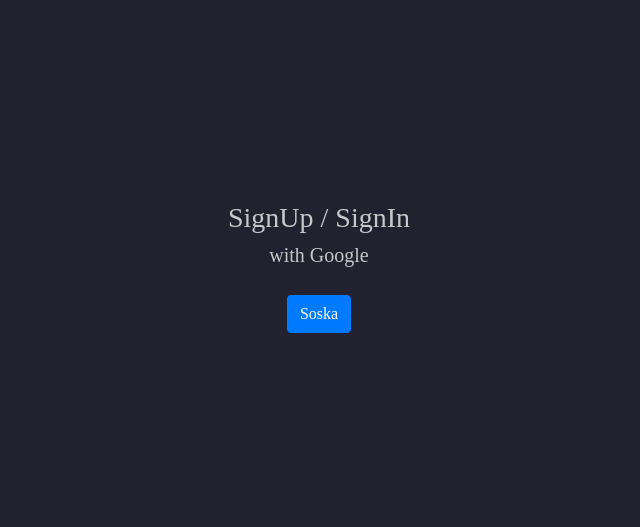
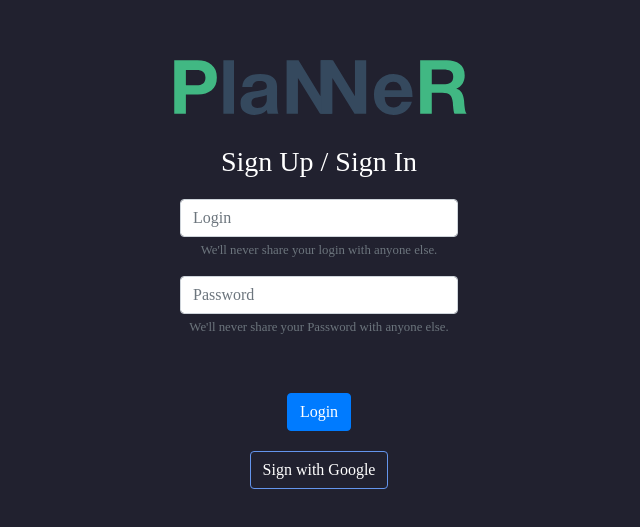
Before and after one commit to EgoTkachenco/planner, a Vue app: page / in a window 1280 px wide. Shown: the part 133-660 px from the top of the page, without its empty margins (321-961 px from the left). Built offline with nearby package versions, Linux system fonts and the light colour scheme; a web font is replaced by a local one.

Commit message:
change Auth page and add logo-p

```diff
--- a/src/views/Auth.vue
+++ b/src/views/Auth.vue
@@ -2,11 +2,31 @@
   <div class="row justify-content-center h-100-vh">
     <div class="col-12 d-flex align-items-center justify-content-center">
       <div class="auth-card w-100 p-4 py-5" v-if="!isLoading">
-        <div class="h3 text-center">SignUp / SignIn</div>
-        <div class="h5 text-center">with Google</div>
+        <img src="../assets/logo-p.svg" alt="logo-vue" width="300px" height="100px">
+        <div class="h3 text-center">Sign Up / Sign In</div>
 
-        <button class="btn btn-primary mt-5" @click="googleSignIn">
-          Soska
+        <form action="" class="col-12">
+          <div class="form-group">
+            <input type="email" class="form-control" id="exampleInputEmail1" aria-describedby="emailHelp" placeholder="Login">
+            <small id="emailHelp" class="form-text text-muted">We'll never share your login with anyone else.</small>
+          </div>
+
+           <div class="form-group">
+            <input type="password" class="form-control" id="exampleInputEmail1" aria-describedby="emailHelp" placeholder="Password">
+            <small id="emailHelp" class="form-text text-muted">We'll never share your Password with anyone else.</small>
+          </div>
+        </form>
+
+        <div class="h5 text-center"></div>
+
+        <button class="btn btn-primary mt-5" @click="loginWithEmail">
+          Login
+        </button>
+
+        <br>
+
+        <button class="btn btn-primary btn-google mt-5" @click="googleSignIn">
+          Sign with Google
         </button>
       </div>
       <div class="auth-card">
@@ -22,6 +42,7 @@
       isLoading: false,
       messageTimeout: null,
       loadingMessage: '',
+
     }),
     watch: {
       isLoading(val) {
@@ -52,6 +73,9 @@
       },
     },
     methods: {
+      loginWithEmail() {
+
+      },
       googleSignIn() {
         this.isLoading = true;
         this.$store.dispatch('googleSignin').then(() => {
@@ -70,7 +94,19 @@
   .auth-card {
     max-width: 350px;
     /* background: rgb(36,35,51); */
-    color: rgba(255, 255, 255, 0.75);
+    color: #fff;
     border-radius: 20px;
+
   }
+
+  .input-auth {
+    border: 1px #fff;
+    border-color: #fff;
+    padding: 5px  10px;
+  }
+
+  .btn-google {
+    background: 0;
+    border-color:cornflowerblue;
+      }
 </style>
```
Also changed, not shown: src/assets/logo-p.svg (added).
